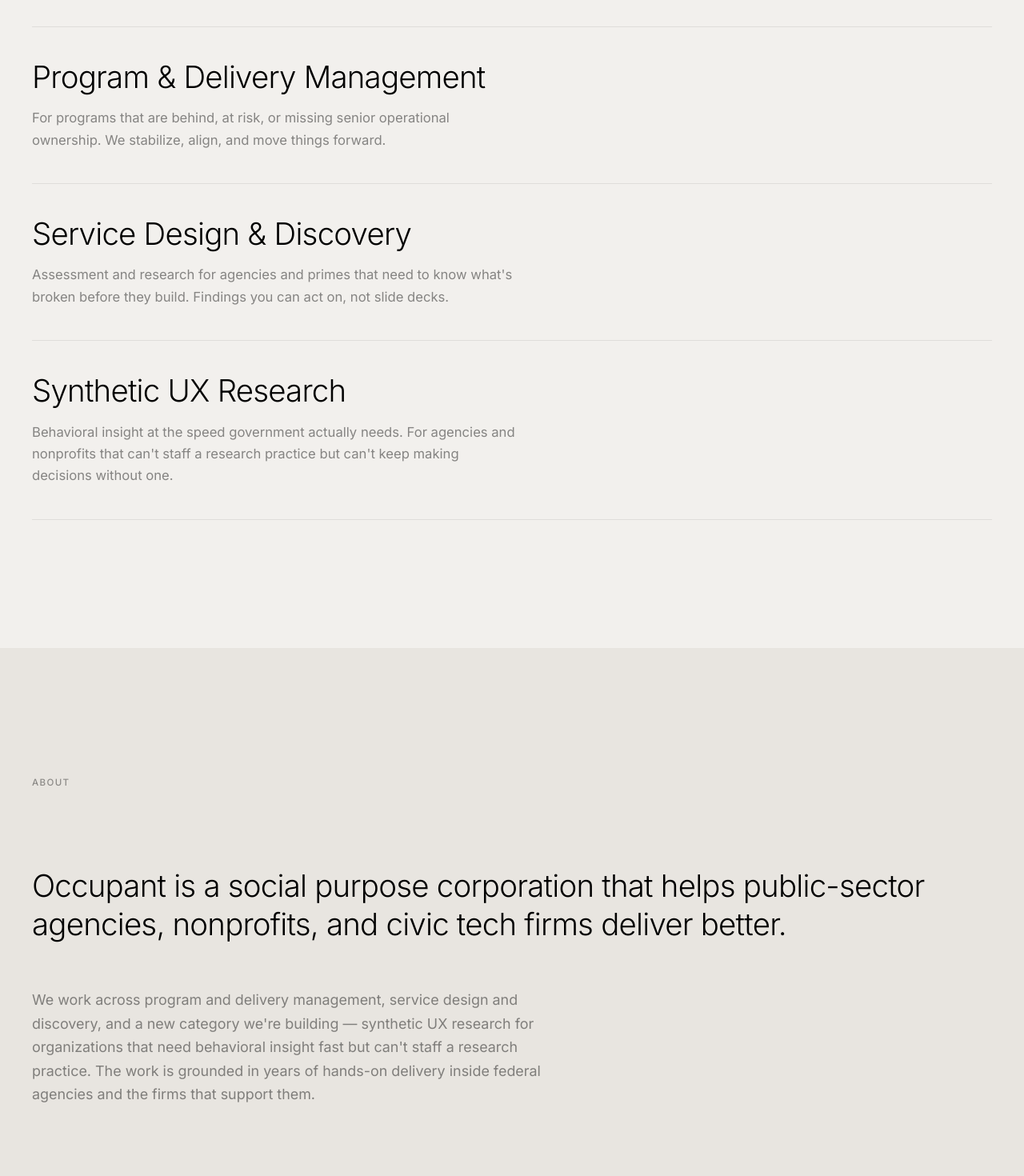
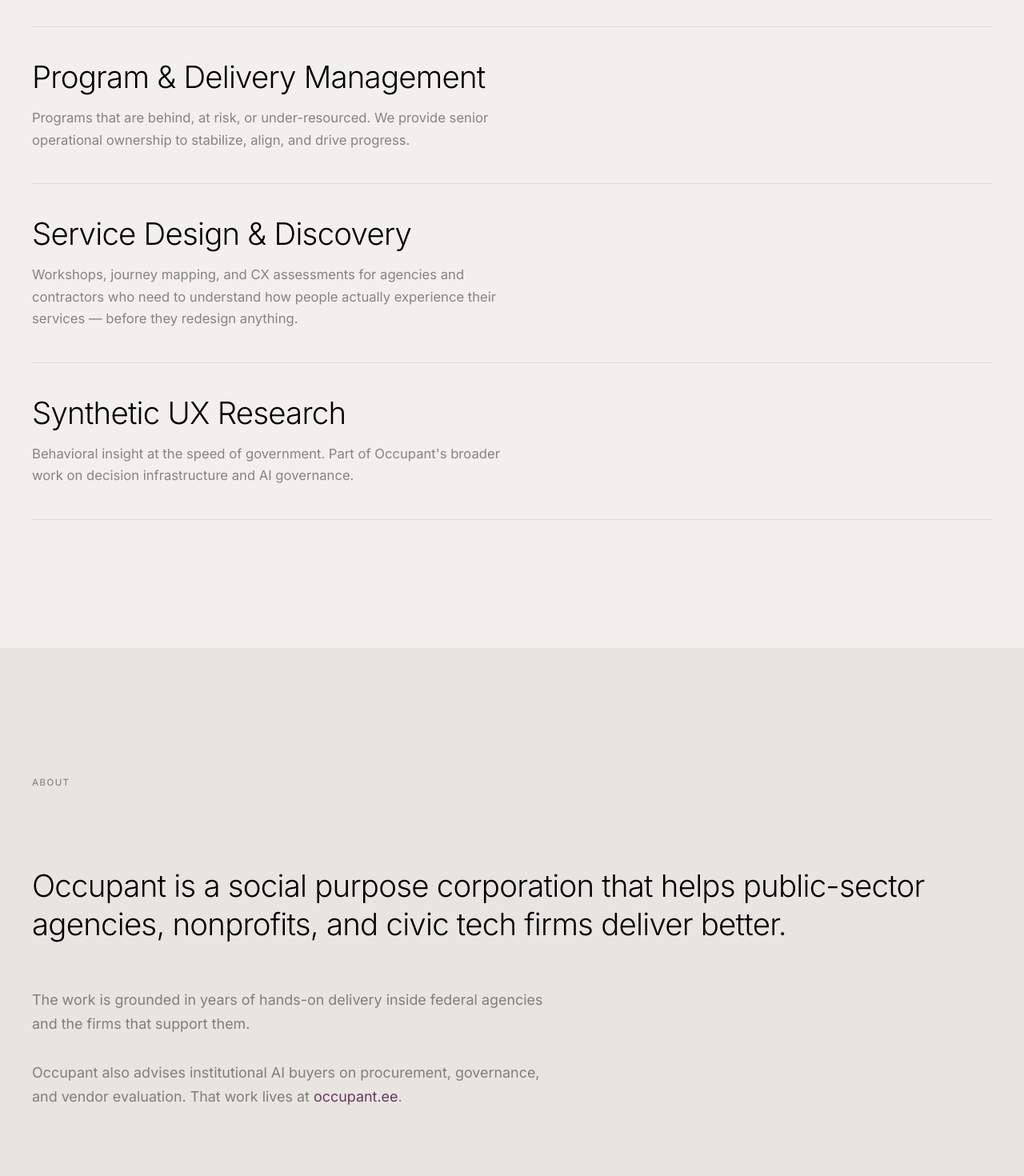
Before and after one commit to State-Capacity-AI/Occupantworks, a React (Vite) app: page / in a window 1280 px wide. Shown: the part 1040-2510 px from the top of the page at 80% size. Built offline with nearby package versions, Linux system fonts and the light colour scheme.

Commit message:
Update files from Figma Make

```diff
--- a/src/app/App.tsx
+++ b/src/app/App.tsx
@@ -8,24 +8,23 @@ const services = [
   {
     title: "Program & Delivery Management",
     description:
-      "For programs that are behind, at risk, or missing senior operational ownership. We stabilize, align, and move things forward.",
+      "Programs that are behind, at risk, or under-resourced. We provide senior operational ownership to stabilize, align, and drive progress.",
   },
   {
     title: "Service Design & Discovery",
     description:
-      "Assessment and research for agencies and primes that need to know what's broken before they build. Findings you can act on, not slide decks.",
+      "Workshops, journey mapping, and CX assessments for agencies and contractors who need to understand how people actually experience their services — before they redesign anything.",
   },
   {
     title: "Synthetic UX Research",
     description:
-      "Behavioral insight at the speed government actually needs. For agencies and nonprofits that can't staff a research practice but can't keep making decisions without one.",
+      "Behavioral insight at the speed of government. Part of Occupant's broader work on decision infrastructure and AI governance.",
   },
 ];
 
 export default function App() {
   const [contactOpen, setContactOpen] = useState(false);
   const [scrolled, setScrolled] = useState(false);
-  const [expandedService, setExpandedService] = useState<number | null>(null);
 
   useEffect(() => {
     const handleScroll = () => setScrolled(window.scrollY > 60);
@@ -107,8 +106,8 @@ export default function App() {
           }}
         >
           Bridging the gap between policy intent and digital reality. Senior
-          strategy and delivery leadership for government agencies and civic tech
-          primes.
+          strategy and delivery leadership for government agencies and the firms
+          that build for them.
         </p>
       </section>
 
@@ -193,11 +192,29 @@ export default function App() {
             lineHeight: 1.65,
           }}
         >
-          We work across program and delivery management, service design and
-          discovery, and a new category we're building — synthetic UX research
-          for organizations that need behavioral insight fast but can't staff a
-          research practice. The work is grounded in years of hands-on delivery
-          inside federal agencies and the firms that support them.
+          The work is grounded in years of hands-on delivery inside federal
+          agencies and the firms that support them.
+        </p>
+        <p
+          className="mt-6 md:mt-8 text-black/45 max-w-[58ch]"
+          style={{
+            fontSize: "clamp(1rem, 1.4vw, 1.125rem)",
+            fontWeight: 400,
+            lineHeight: 1.65,
+          }}
+        >
+          Occupant also advises institutional AI buyers on procurement,
+          governance, and vendor evaluation. That work lives at{" "}
+          <a
+            href="https://occupant.ee"
+            target="_blank"
+            rel="noopener noreferrer"
+            className="transition-colors duration-200"
+            style={{ color: ACCENT }}
+          >
+            occupant.ee
+          </a>
+          .
         </p>
       </section>
 
@@ -243,31 +260,6 @@ export default function App() {
           />
         </button>
 
-        <div className="flex flex-col md:flex-row md:items-center gap-4 md:gap-10 mt-20 md:mt-28">
-          <a
-            href="https://linkedin.com"
-            target="_blank"
-            rel="noopener noreferrer"
-            className="transition-colors duration-200"
-            style={{
-              fontSize: "0.8125rem",
-              fontWeight: 400,
-              color: "rgba(242,240,237,0.35)",
-            }}
-            onMouseEnter={(e) => (e.currentTarget.style.color = ACCENT)}
-            onMouseLeave={(e) =>
-              (e.currentTarget.style.color = "rgba(242,240,237,0.35)")
-            }
-          >
-            LinkedIn
-          </a>
-          <span
-            className="md:ml-auto"
-            style={{ fontSize: "0.8125rem", fontWeight: 400, color: "rgba(242,240,237,0.15)" }}
-          >
-            &copy; Occupant {new Date().getFullYear()}
-          </span>
-        </div>
       </section>
 
       {/* Contact Modal */}
```
